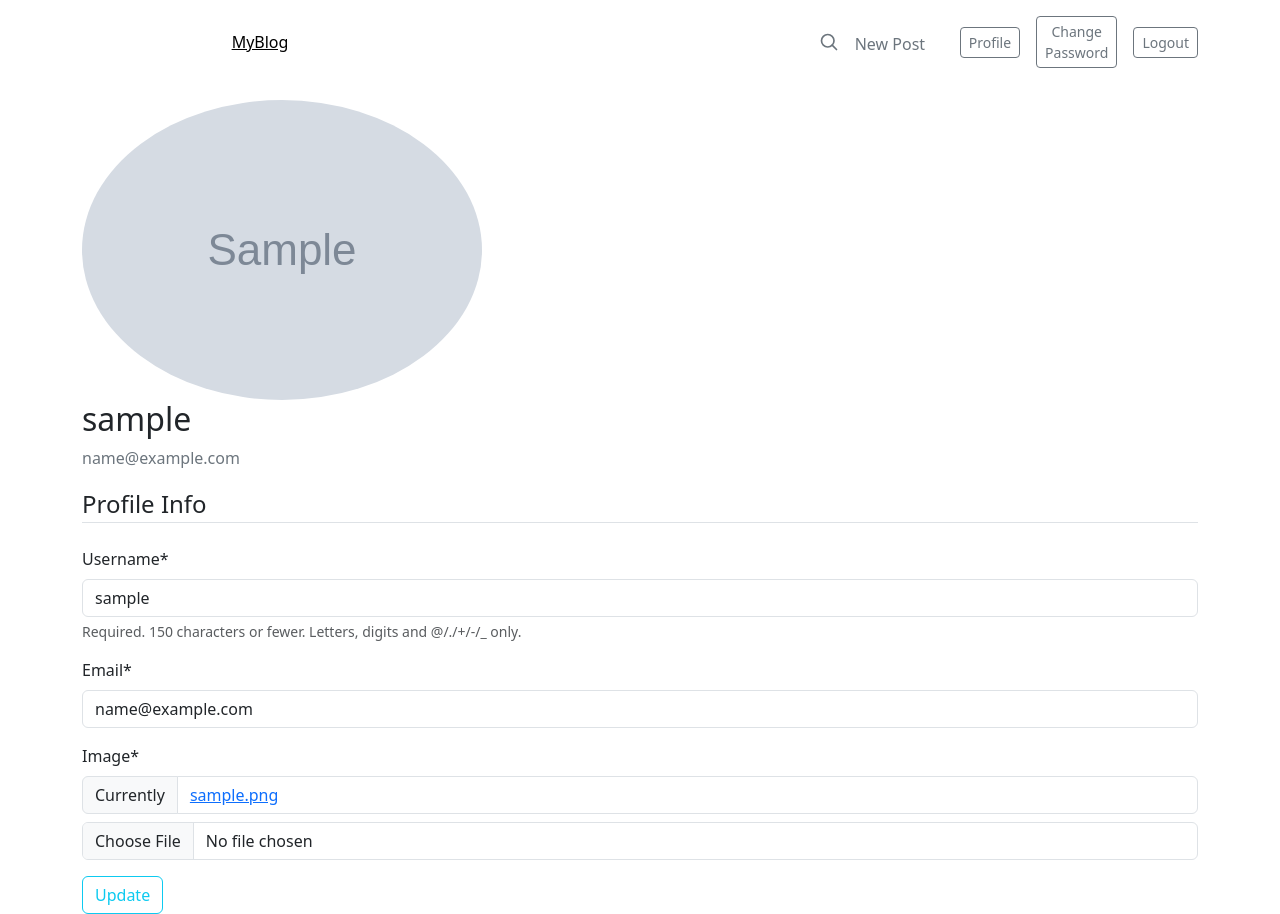
After one commit to ArpanIng/myblog, a Django app: page /account/profile/ in a window 1280 px wide. The commit adds this page. Run offline with Django 4.2, Linux system fonts and the light colour scheme; a user stored in the database is signed in; tables that the repository leaves empty hold one stand-in row (values such as "Sample post"); grey boxes marked "Sample" are stand-in pictures; some libraries are stand-ins or nearby versions.

Commit message:
Added user profile

```diff
--- a/accounts/admin.py
+++ b/accounts/admin.py
@@ -3,6 +3,7 @@ from django.contrib.auth import get_user_model
 from django.contrib.auth.admin import UserAdmin
 
 from .forms import CustomUserCreationForm, CustomUserChangeForm
+from .models import Profile
 
 User = get_user_model()
 
@@ -17,3 +18,4 @@ class CustomUserAdmin(UserAdmin):
 
 
 admin.site.register(User, CustomUserAdmin)
+admin.site.register(Profile)
--- a/accounts/apps.py
+++ b/accounts/apps.py
@@ -4,3 +4,6 @@ from django.apps import AppConfig
 class AccountsConfig(AppConfig):
     default_auto_field = "django.db.models.BigAutoField"
     name = "accounts"
+
+    def ready(self):
+        import accounts.signals
--- a/accounts/forms.py
+++ b/accounts/forms.py
@@ -1,6 +1,8 @@
 from django import forms
 from django.contrib.auth import get_user_model
 from django.contrib.auth.forms import UserCreationForm, UserChangeForm
+
+from .models import Profile
 
 User = get_user_model()
 
@@ -8,16 +10,24 @@ User = get_user_model()
 class CustomUserCreationForm(UserCreationForm):
     class Meta(UserCreationForm):
         model = User
-        fields = (
-            "username",
-            "email",
-        )
+        fields = ("username", "email")
 
 
 class CustomUserChangeForm(UserChangeForm):
     class Meta:
         model = User
-        fields = (
-            "username",
-            "email",
-        )
+        fields = ("username", "email")
+
+
+class UserUpdateForm(forms.ModelForm):
+    email = forms.EmailField()
+
+    class Meta:
+        model = User
+        fields = ("username", "email")
+
+
+class ProfileUpdateForm(forms.ModelForm):
+    class Meta:
+        model = Profile
+        fields = ("image",)
--- a/accounts/models.py
+++ b/accounts/models.py
@@ -1,6 +1,26 @@
+from django.conf import settings
 from django.contrib.auth.models import AbstractUser
 from django.db import models
+
+from PIL import Image
 
 
 class CustomUser(AbstractUser):
     pass
+
+
+class Profile(models.Model):
+    user = models.OneToOneField(settings.AUTH_USER_MODEL, on_delete=models.CASCADE)
+    image = models.ImageField(default="default.jpg", upload_to="Profile Pictures/")
+
+    def __str__(self) -> str:
+        return f"{self.user.username} Profile"
+
+    def save(self, *args, **kwargs):
+        super().save(*args, **kwargs)
+
+        img = Image.open(self.image.path)
+        if img.height > 300 or img.width > 300:
+            output_size = (300, 50)
+            img.thumbnail(output_size)
+            img.save(self.image.path)
--- /dev/null
+++ b/accounts/templates/accounts/profile.html
@@ -0,0 +1,27 @@
+{% extends "base.html" %}
+{% load crispy_forms_tags %}
+
+{% block content %}
+<div class="content-section">
+  <div class="media">
+    <img
+      class="rounded-circle account-img"
+      src="{{ user.profile.image.url }}"
+    />
+    <div class="media-body">
+      <h2 class="account-heading">{{ user.username }}</h2>
+      <p class="text-secondary">{{ user.email }}</p>
+    </div>
+  </div>
+  <form method="POST" enctype="multipart/form-data">
+    {% csrf_token %}
+    <fieldset class="form-group">
+      <legend class="border-bottom mb-4">Profile Info</legend>
+      {{ u_form|crispy }} {{ p_form|crispy }}
+    </fieldset>
+    <div class="form-group">
+      <button class="btn btn-outline-info" type="submit">Update</button>
+    </div>
+  </form>
+</div>
+{% endblock content %}
--- a/accounts/urls.py
+++ b/accounts/urls.py
@@ -8,6 +8,7 @@ urlpatterns = [
     path("login/", views.CustomLoginView.as_view(), name="login"),
     path("logout/", views.CustomLogoutView.as_view(), name="logout"),
     path("signup/", views.CustomSignupView.as_view(), name="signup"),
+    path("profile/", views.profile, name="profile"),
     path(
         "password-change/",
         views.CustomPasswordChangeView.as_view(),
--- a/accounts/views.py
+++ b/accounts/views.py
@@ -1,8 +1,10 @@
 from django.contrib.auth import views
+from django.contrib.auth.decorators import login_required
+from django.shortcuts import render, redirect
 from django.urls import reverse_lazy
 from django.views import generic
 
-from .forms import CustomUserCreationForm
+from .forms import CustomUserCreationForm, UserUpdateForm, ProfileUpdateForm
 
 
 class CustomLoginView(views.LoginView):
@@ -19,7 +21,32 @@ class CustomSignupView(generic.CreateView):
     template_name = "accounts/signup.html"
 
 
+@login_required
+def profile(request):
+    if request.method == "POST":
+        u_form = UserUpdateForm(request.POST, instance=request.user)
+        p_form = ProfileUpdateForm(
+            request.POST,
+            request.FILES,
+            instance=request.user.profile,
+        )
+        if u_form.is_valid() and p_form.is_valid():
+            u_form.save()
+            p_form.save()
+            return redirect("accounts:profile")
+    else:
+        u_form = UserUpdateForm(instance=request.user)
+        p_form = ProfileUpdateForm(instance=request.user.profile)
+
+    context = {
+        "u_form": u_form,
+        "p_form": p_form,
+    }
+    return render(request, "accounts/profile.html", context)
+
+
 class CustomPasswordChangeView(views.PasswordChangeView):
+    success_url = reverse_lazy("accounts:password_change_done")
     template_name = "accounts/password_change_form.html"
 
 
--- a/mysite/settings.py
+++ b/mysite/settings.py
@@ -122,6 +122,10 @@ STATIC_URL = "/static/"
 STATICFILES_DIRS = [
     BASE_DIR / "static",
 ]
+STATIC_ROOT = BASE_DIR / "staticfiles"
+
+MEDIA_URL = "/media/"
+MEDIA_ROOT = BASE_DIR / "mediafiles"
 
 # Default primary key field type
 # https://docs.djangoproject.com/en/4.2/ref/settings/#default-auto-field
--- a/templates/header.html
+++ b/templates/header.html
@@ -1,15 +1,12 @@
 <div class="container pb-3">
   <header class="blog-header lh-1 py-3">
     <div class="row flex-nowrap justify-content-between align-items-center">
-      <div class="col-4 pt-1">
-        <a class="link-secondary" href="#">Subscribe</a>
-      </div>
       <div class="col-4 text-center">
         <a
           class="blog-header-logo text-body-emphasis"
           href="{% url 'blogs:post_list' %}"
-          >Large</a
-        >
+          >MyBlog
+        </a>
       </div>
       <div class="col-4 d-flex justify-content-end align-items-center">
         <a class="link-secondary" href="#" aria-label="Search">
@@ -33,9 +30,13 @@
         </a>
         {% if request.user.is_authenticated %}
         <div class="col-3 pt-1">
-          <a class="link-secondary text-decoration-none hover:text-primary" href="{% url 'blogs:post_create' %}">New Post</a>
+          <a class="link-secondary text-decoration-none hover:text-primary" href="{% url 'blogs:post_create' %}">
+            New Post
+          </a>
         </div>
-        <a class="btn btn-sm btn-outline-secondary" href="{% url 'accounts:logout' %}">Logout</a>
+        <a class="ms-3 btn btn-sm btn-outline-secondary" href="{% url 'accounts:profile' %}">Profile</a>
+        <a class="ms-3 btn btn-sm btn-outline-secondary" href="{% url 'accounts:password_change' %}">Change Password</a>
+        <a class="ms-3 btn btn-sm btn-outline-secondary" href="{% url 'accounts:logout' %}">Logout</a>
         {% else %}
         <a class="btn btn-sm btn-outline-secondary" href="{% url 'accounts:login' %}">Log in</a>
         <a class="ms-3 btn btn-sm btn-outline-secondary" href="{% url 'accounts:signup' %}">Sign up</a>
```
Also changed, not shown: accounts/signals.py (added, +18 -0 lines), accounts/migrations/0002_profile.py (added).
